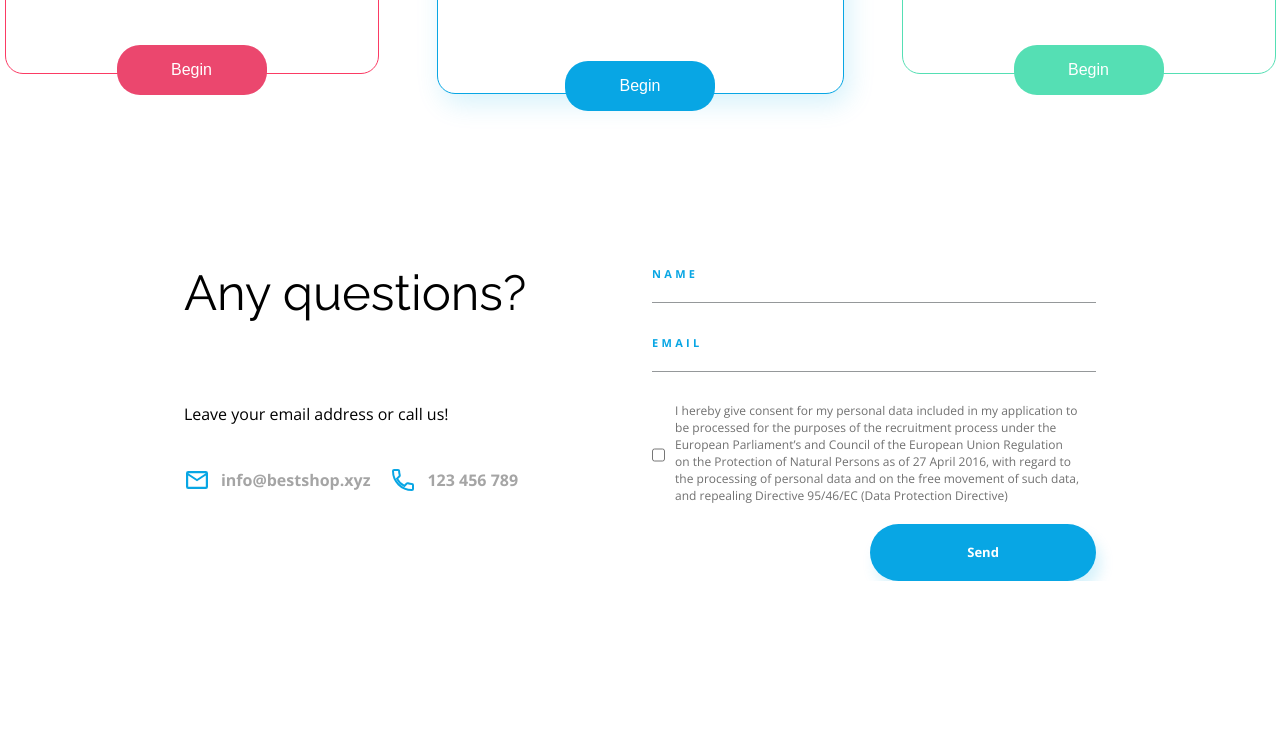
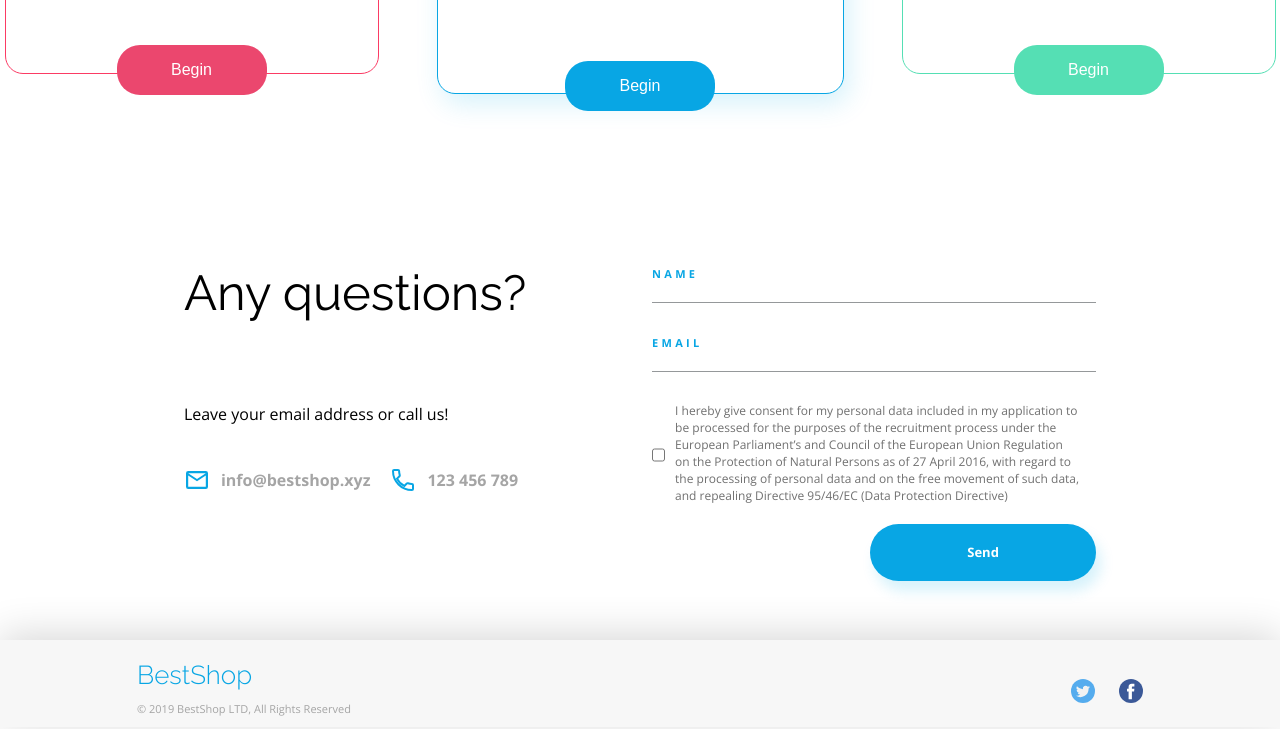
Before and after one commit to Natalia-Tomaszewska/BestShop, a website with bundled scripts: page src/html/index.html in a window 1280 px wide. Shown: the part 3315-4044 px from the top of the page. Before the commit the page ends 3896 px from the top, so only its background shows below. Built offline with nearby package versions, Linux system fonts and the light colour scheme; files whose address does not match are found by name.

Commit message:
footer added

```diff
--- a/src/html/index.html
+++ b/src/html/index.html
@@ -191,6 +191,18 @@
         </div>
     </div>
 </section>
+<footer class="footer-section">
+    <div class="footer-container">
+        <div class="footer-text">
+            <div class="footer-logo">BestShop</div>
+            <p class="footer-copyright">&#169 2019 BestShop LTD, All Rights Reserved</p>
+        </div>
+        <div class="footer-social">
+            <a href="#" class="twitter"><img src="images/Twitter.svg" alt="twitter"></a>
+            <a href="#" class="facebook"><img src="images/Facebook.svg" alt="facebook"></a>
+        </div>
+    </div>
+</footer>
 <script src="../js/bundle.min.js"></script>
 </body>
 </html>
--- a/src/scss/style.scss
+++ b/src/scss/style.scss
@@ -946,9 +946,58 @@ body {
           font: normal normal bold 13px/18px $text-font;
           letter-spacing: 0;
           color: $color-white;
+          margin-bottom: 59px;
 
         }
       }
     }
   }
 }
+
+.footer-section {
+  width: 100vw;
+  height: 89px;
+
+  .footer-container {
+    width: 100vw;
+    padding-top: 20px;
+    box-sizing: border-box;
+    display: flex;
+    flex-direction: row;
+    justify-content: space-between;
+    align-items: center;
+    background: $color-light-grey 0 0 no-repeat padding-box;
+    box-shadow: 0px -5px 40px #00000029;
+    opacity: 1;
+    padding-left: 137px;
+    padding-right: 137px;
+
+    .footer-text {
+
+
+      .footer-logo {
+        text-align: left;
+        font: normal normal 300 26px/30px $logo-font;
+        letter-spacing: 0;
+        color: $color-primary;
+        opacity: 1;
+      }
+
+      .footer-copyright {
+        text-align: left;
+        font: normal normal normal 11px/15px $text-font;
+        letter-spacing: 0;
+        color: $color-grey;
+        opacity: 1;
+      }
+    }
+
+    .footer-social {
+      justify-self: flex-end;
+
+      .twitter {
+        margin-right: 20px;
+      }
+    }
+  }
+}
```
Also changed, not shown: dist/css/style.min.css, dist/index.html, 1 other file.
